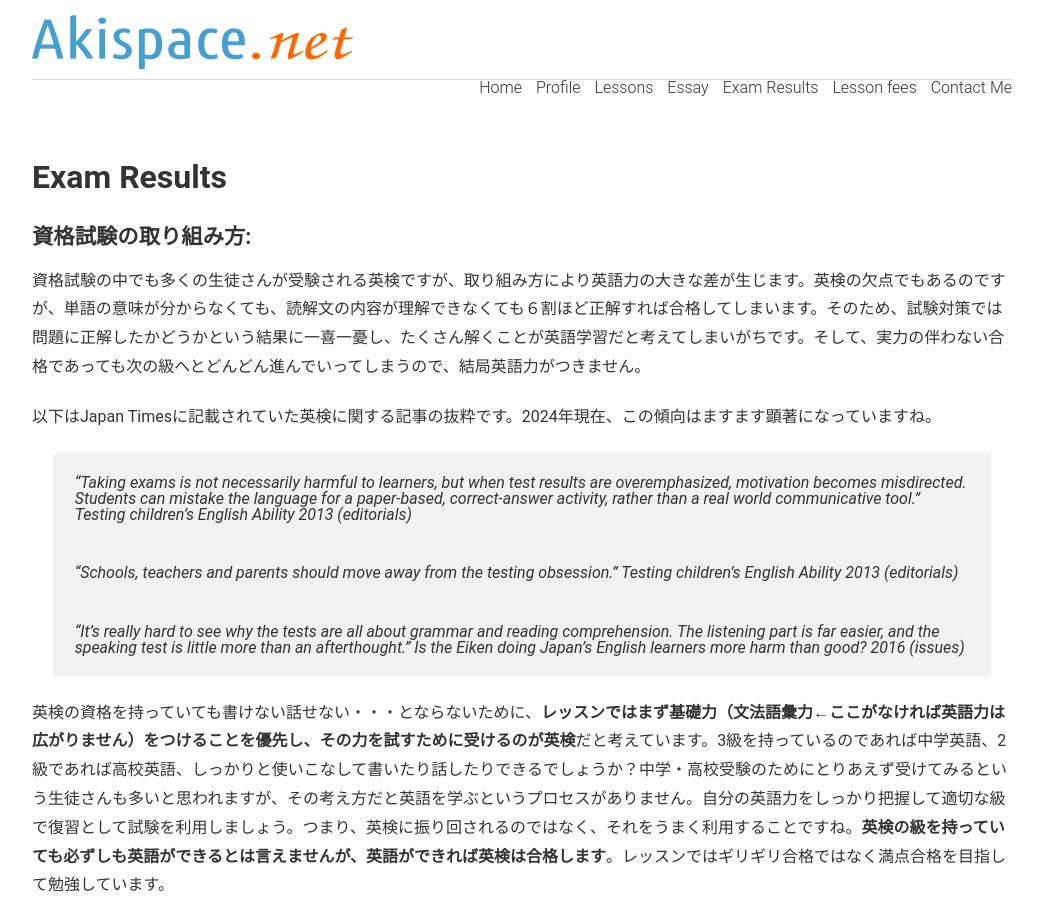
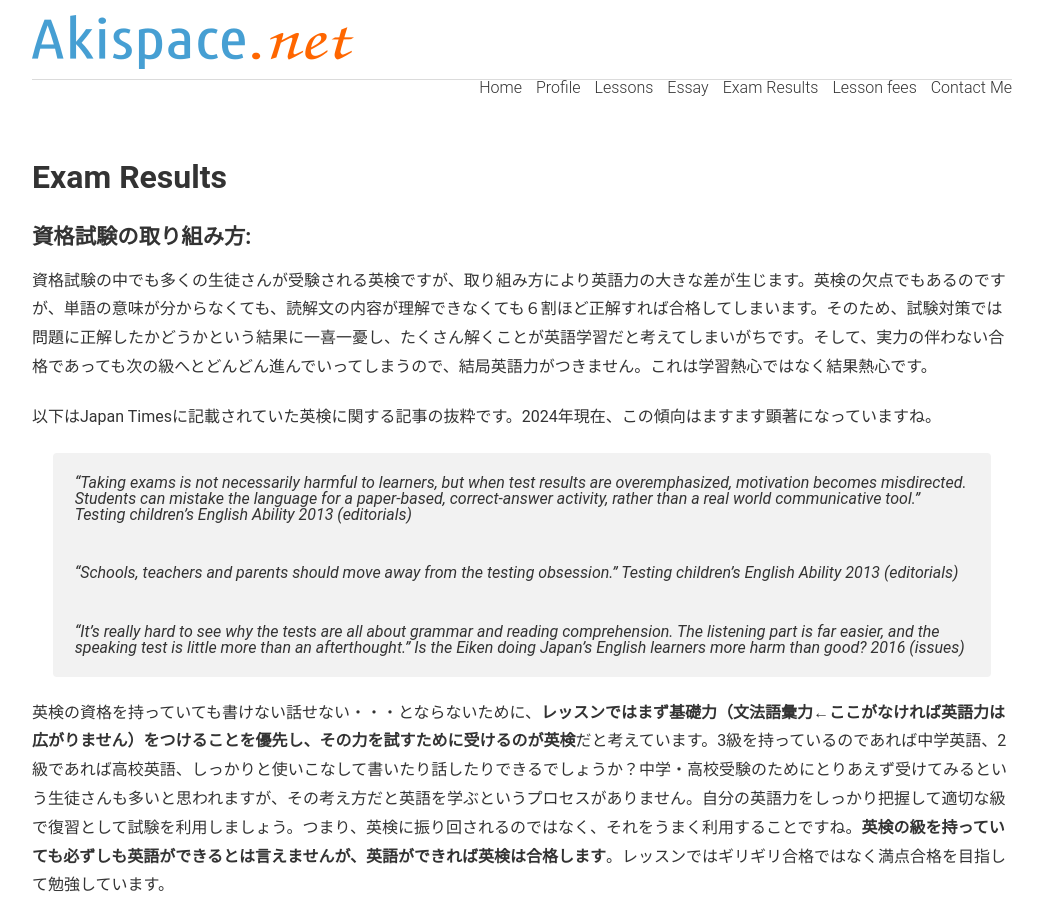
Before and after one commit to phocean/akispace, a Jekyll site: the page built from exam_results.md, in a window 1280 px wide and 900 px high. Shown: the whole window, without its empty margins (118-1161 px from the left). Built offline with Jekyll 4.4.1, drawn with Linux system fonts in a browser that asks for light colours.

Commit message:
Update exam_results.md

```diff
--- a/exam_results.md
+++ b/exam_results.md
@@ -10,7 +10,7 @@ description: オンライン英語家庭教師　小学生から大学生まで
 
 <h4>資格試験の取り組み方:</h4>
 
-資格試験の中でも多くの生徒さんが受験される英検ですが、取り組み方により英語力の大きな差が生じます。英検の欠点でもあるのですが、単語の意味が分からなくても、読解文の内容が理解できなくても６割ほど正解すれば合格してしまいます。そのため、試験対策では問題に正解したかどうかという結果に一喜一憂し、たくさん解くことが英語学習だと考えてしまいがちです。そして、実力の伴わない合格であっても次の級へとどんどん進んでいってしまうので、結局英語力がつきません。
+資格試験の中でも多くの生徒さんが受験される英検ですが、取り組み方により英語力の大きな差が生じます。英検の欠点でもあるのですが、単語の意味が分からなくても、読解文の内容が理解できなくても６割ほど正解すれば合格してしまいます。そのため、試験対策では問題に正解したかどうかという結果に一喜一憂し、たくさん解くことが英語学習だと考えてしまいがちです。そして、実力の伴わない合格であっても次の級へとどんどん進んでいってしまうので、結局英語力がつきません。これは学習熱心ではなく結果熱心です。
 
 以下はJapan Timesに記載されていた英検に関する記事の抜粋です。2024年現在、この傾向はますます顕著になっていますね。
 
```
